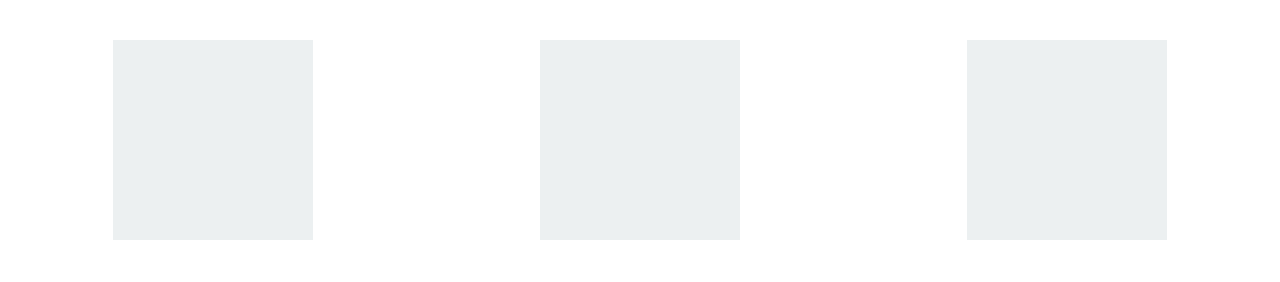
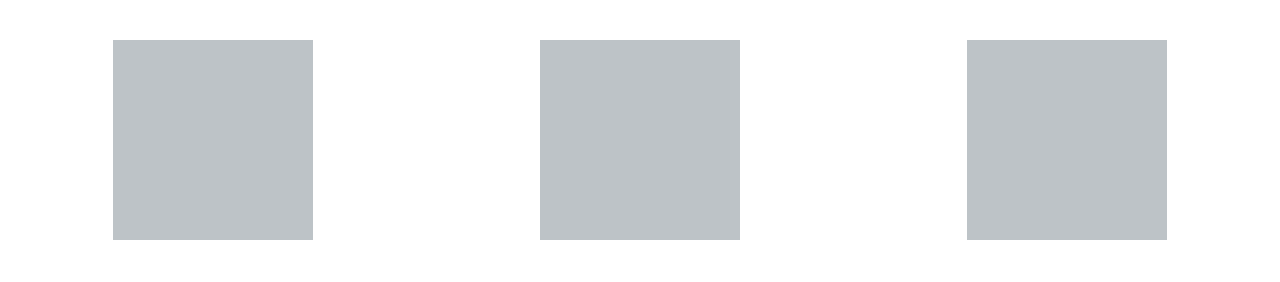
Before and after one commit to andres-root/css3lab, a website: page index.html in a window 1280 px wide. Drawn offline with Linux system fonts and the light colour scheme; some packages are replaced by stand-ins of ours; files whose address does not match are found by name.

Commit message:
update in styles

```diff
--- a/content/css/style.css
+++ b/content/css/style.css
@@ -1,7 +1,7 @@
 .square {
 	width: 200px;
 	height: 200px;
-	background-color: #ecf0f1;
+	background-color: #bdc3c7;
 	margin: 10% auto;
 	transition: transform 0.5s ease;
 }
```
